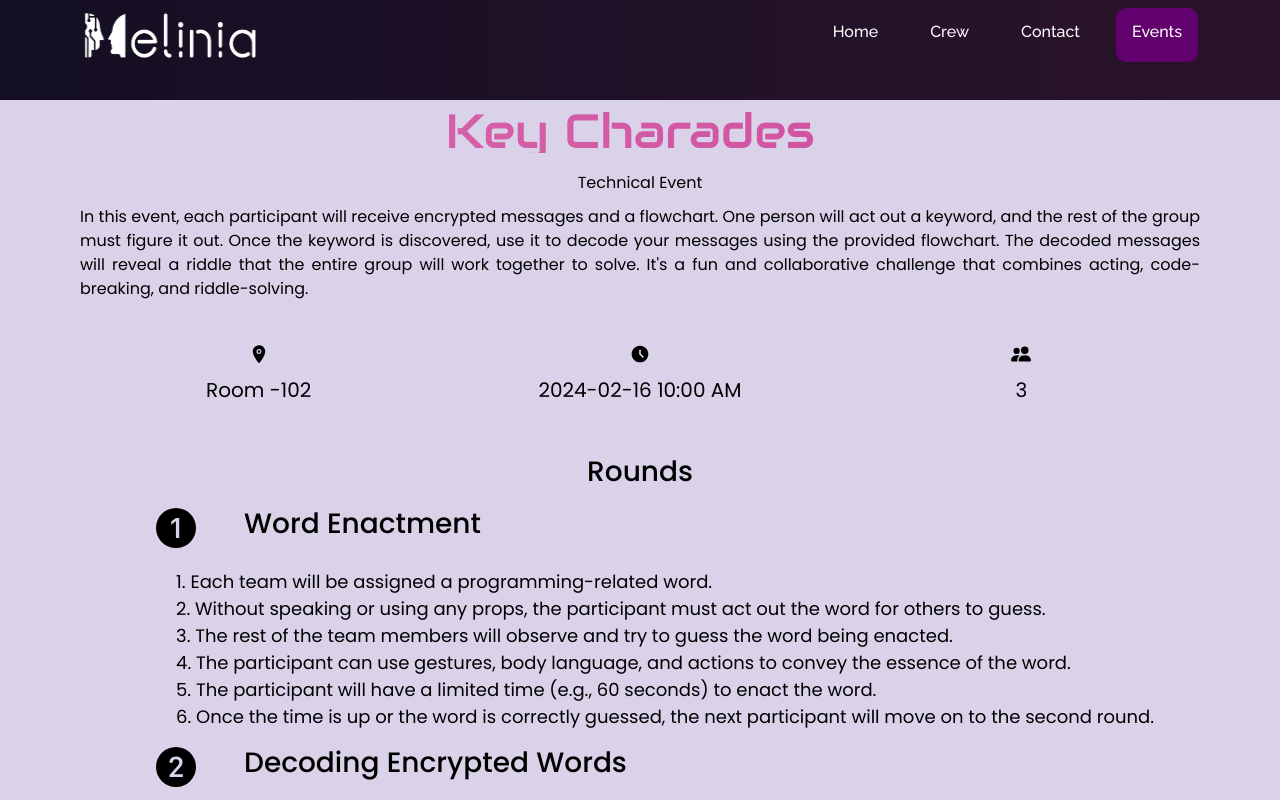
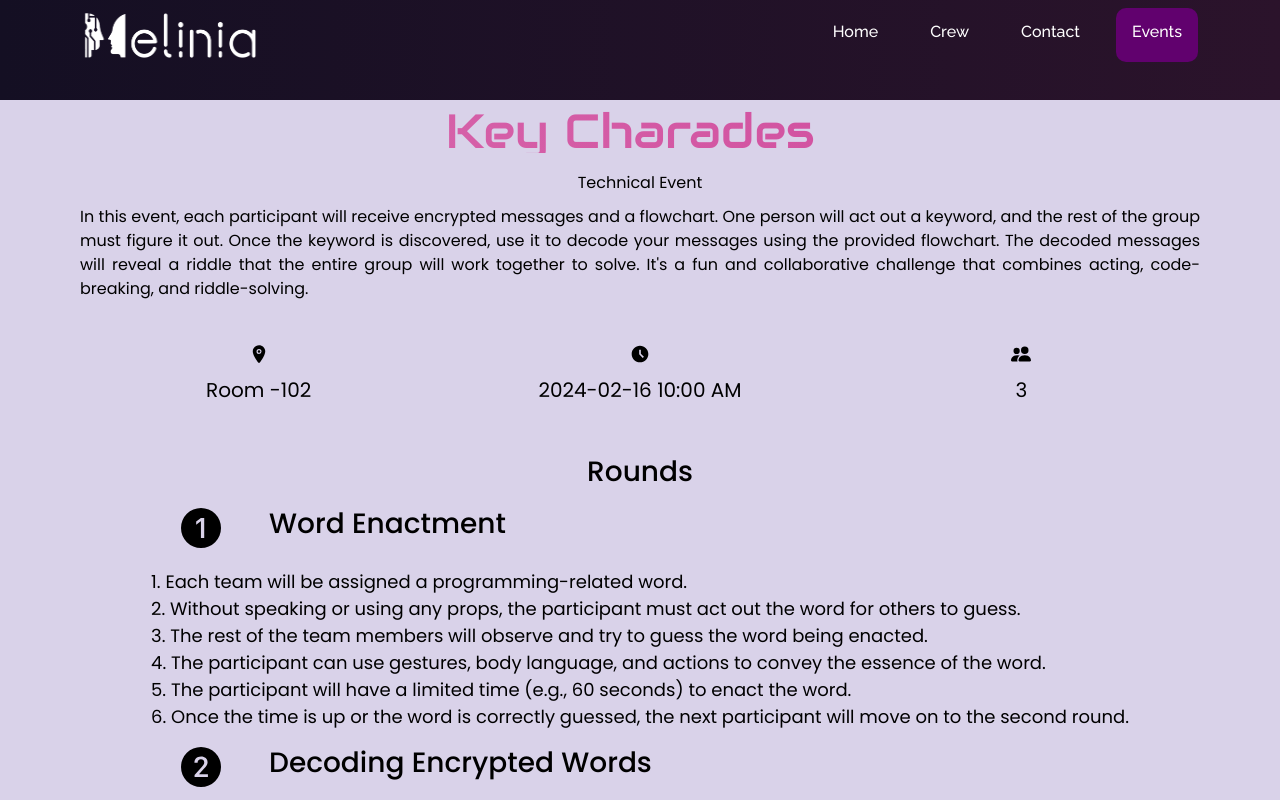
Before and after one commit to janumathigp/melinia-2024, a React (Create React App) app: page /events/1 in a window 1280 px wide. Shown: the top 800 px of the page. Built offline with nearby package versions, Linux system fonts and the light colour scheme.

Commit message:
margin reduce

```diff
--- a/src/Components/Events/Main.css
+++ b/src/Components/Events/Main.css
@@ -7,13 +7,11 @@
 }
 
 .element-3 {
-    margin-left: 50px;
     text-align: justify;
     font-size: large;
 }
 
 .element-1 {
-    margin: 10px 50px;
     text-align: justify;
     font-size: large;
 }
```
